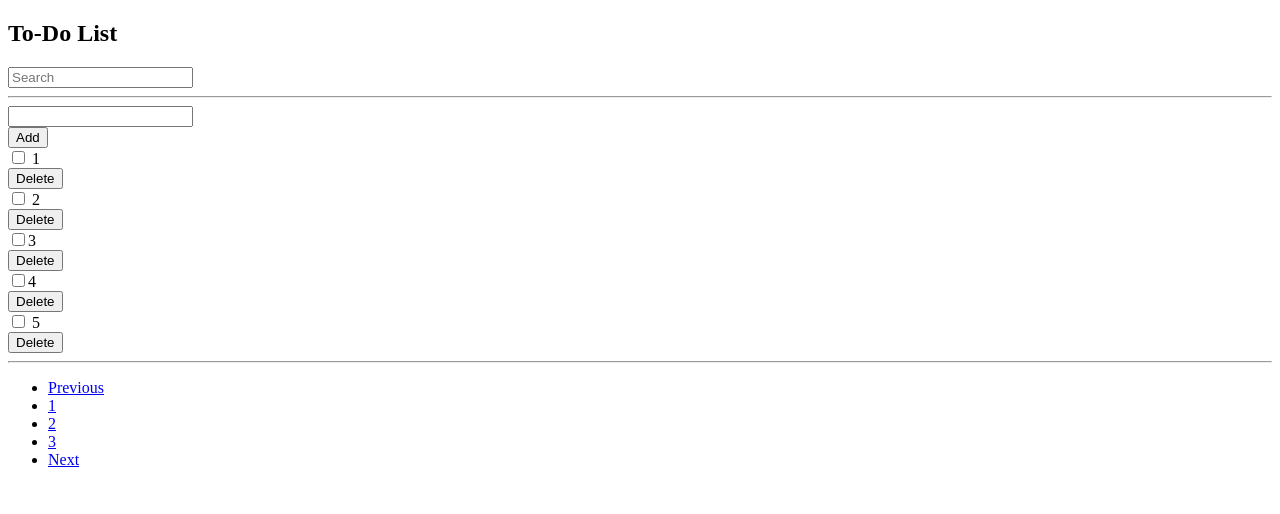
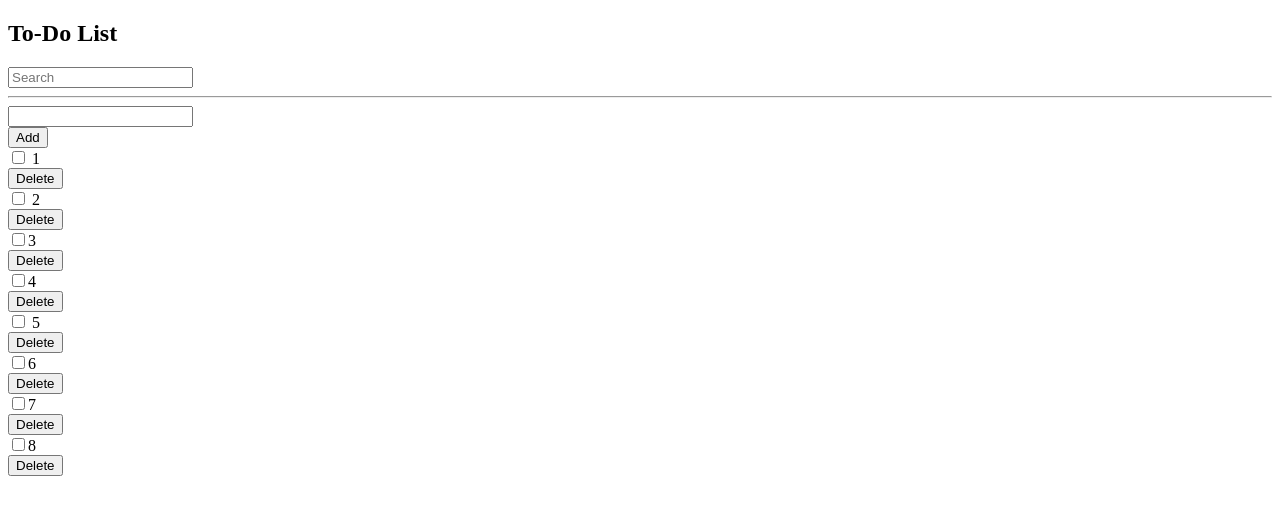
Before and after one commit to lyj0047/vue3-project, a Vue app: page / in a window 1280 px wide. Shown: the top 514 px of the page. Built offline with nearby package versions, Linux system fonts and the light colour scheme; data requests are answered from the project's data file; the HTML template or start-up script is replaced by a standard one.

Commit message:
pagenation 적용 전 코드

```diff
--- a/src/App.vue
+++ b/src/App.vue
@@ -3,39 +3,20 @@
     <h2>To-Do List</h2>
     <input
       class="form-control"
-      type="type"
+      type="text"
       v-model="searchText"
       placeholder="Search"
     />
     <hr />
     <TodoSimpleForm @add-todo="addTodo" />
     <div style="color: red">{{ error }}</div>
+
     <div v-if="!filteredTodos.length">There is nothing to display</div>
     <TodoList
       :todos="filteredTodos"
       @toggle-todo="toggleTodo"
       @delete-todo="deleteTodo"
     />
-    <hr />
-    <nav aria-label="Page navigation example">
-      <ul class="pagination">
-        <li class="page-item">
-          <a class="page-link" href="#"> Previous </a>
-        </li>
-        <li class="page-item">
-          <a class="page-link" href="#">1</a>
-        </li>
-        <li class="page-item">
-          <a class="page-link" href="#">2</a>
-        </li>
-        <li class="page-item">
-          <a class="page-link" href="#">3</a>
-        </li>
-        <li class="page-item">
-          <a class="page-link" href="#">Next</a>
-        </li>
-      </ul>
-    </nav>
   </div>
 </template>
 
@@ -56,26 +37,21 @@ export default {
 
     const getTodos = async () => {
       try {
-        const res = await axios.get(
-          "http://localhost:3000/todos?_page=1&_limit=5"
-        );
-        console.log(res.headers);
-        // comming soon
+        const res = await axios.get("http://localhost:3000/todos");
         todos.value = res.data;
       } catch (err) {
         console.log(err);
         error.value = "Something went wrong.";
       }
     };
+
     getTodos();
 
     const addTodo = async (todo) => {
+      // 데이터베이스 투두를 저장
       error.value = "";
-      // 데이터베이스 투두를 저장 <- axios를 이용하여 post request를 보냄
-      // 데이터 베이스 실행 명령어 : npx json-server db.json
       try {
         const res = await axios.post("http://localhost:3000/todos", {
-          // id는 자동으로 추가됨.
           subject: todo.subject,
           completed: todo.completed,
         });
@@ -84,7 +60,6 @@ export default {
         console.log(err);
         error.value = "Something went wrong.";
       }
-      console.log("hello");
     };
 
     const deleteTodo = async (index) => {
@@ -92,6 +67,7 @@ export default {
       const id = todos.value[index].id;
       try {
         await axios.delete("http://localhost:3000/todos/" + id);
+
         todos.value.splice(index, 1);
       } catch (err) {
         console.log(err);
@@ -106,11 +82,12 @@ export default {
         await axios.patch("http://localhost:3000/todos/" + id, {
           completed: !todos.value[index].completed,
         });
+
+        todos.value[index].completed = !todos.value[index].completed;
       } catch (err) {
         console.log(err);
         error.value = "Something went wrong.";
       }
-      todos.value[index].completed = !todos.value[index].completed;
     };
 
     const searchText = ref("");
@@ -120,17 +97,17 @@ export default {
           return todo.subject.includes(searchText.value);
         });
       }
+
       return todos.value;
     });
-
     return {
       todos,
-      error,
       addTodo,
+      deleteTodo,
       toggleTodo,
-      deleteTodo,
       searchText,
       filteredTodos,
+      error,
     };
   },
 };
@@ -138,9 +115,7 @@ export default {
 
 <style>
 .todo {
-  color: grey;
+  color: gray;
   text-decoration: line-through;
-
-  text-align: center;
 }
 </style>
```
